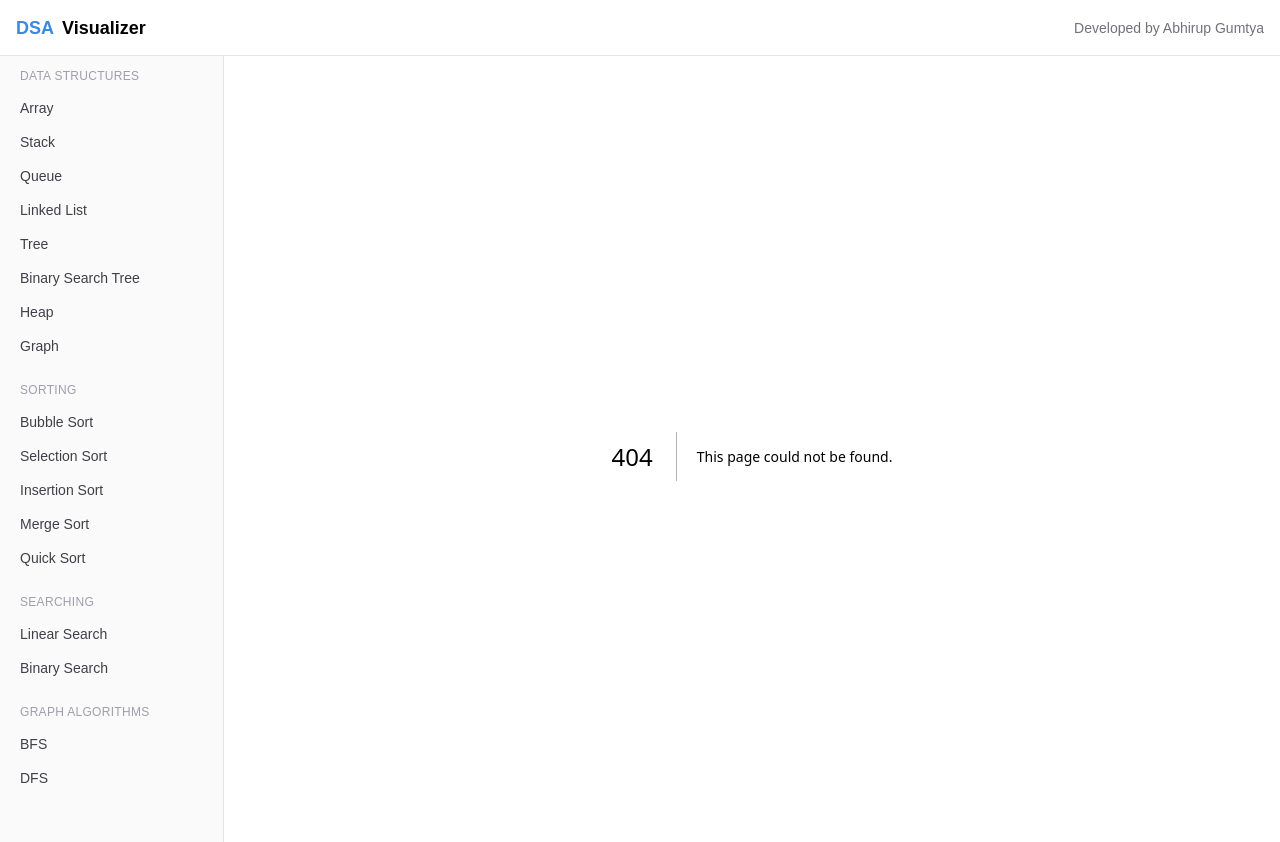
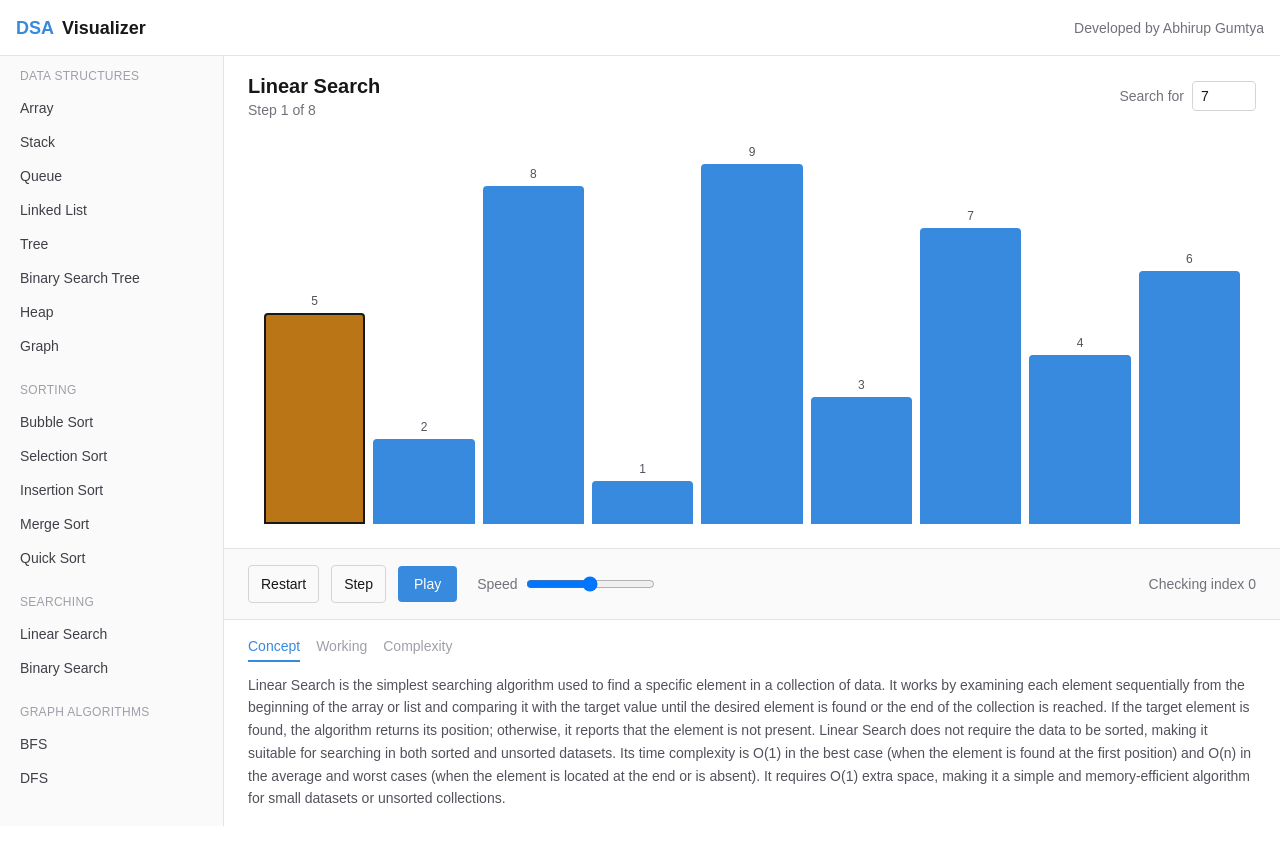
Before and after one commit to Abhirup2728/dsa-visualizer, a Next.js app: page /algorithms/searching/linear-search in a window 1280 px wide. Before the commit this address had no page. Shown: the top 842 px of the page. Built offline with nearby package versions, Linux system fonts and the light colour scheme.

Commit message:
Add Linear Search visualizer with SearchStep type and SearchBar component

```diff
--- /dev/null
+++ b/app/algorithms/searching/linear-search/page.tsx
@@ -0,0 +1,131 @@
+"use client";
+
+import { useState, useMemo, useEffect, useRef } from "react";
+import SearchBar from "@/components/visualizer/SearchBar";
+import { linearSearchWithSteps } from "@/lib/algorithms/linearSearch";
+import LearningPanel from "@/components/learning/LearningPanel";
+import { linearSearchContent } from "@/content/topics";
+
+const ARRAY = [5, 2, 8, 1, 9, 3, 7, 4, 6];
+
+export default function LinearSearchPage() {
+  const [target, setTarget] = useState(7);
+  const [currentStepIndex, setCurrentStepIndex] = useState(0);
+  const [isPlaying, setIsPlaying] = useState(false);
+  const [speed, setSpeed] = useState(3);
+
+  const steps = useMemo(
+    () => linearSearchWithSteps(ARRAY, target),
+    [target]
+  );
+
+  const currentStep = steps[currentStepIndex];
+  const maxValue = Math.max(...ARRAY);
+
+  const intervalRef = useRef<ReturnType<typeof setInterval> | null>(null);
+
+  useEffect(() => {
+    if (isPlaying) {
+      const delay = 600 - speed * 100;
+      intervalRef.current = setInterval(() => {
+        setCurrentStepIndex((prev) => {
+          if (prev >= steps.length - 1) {
+            setIsPlaying(false);
+            return prev;
+          }
+          return prev + 1;
+        });
+      }, delay);
+    }
+    return () => {
+      if (intervalRef.current) clearInterval(intervalRef.current);
+    };
+  }, [isPlaying, speed, steps.length]);
+
+  function handlePlayPause() {
+    if (currentStepIndex >= steps.length - 1) setCurrentStepIndex(0);
+    setIsPlaying((prev) => !prev);
+  }
+
+  function handleStepForward() {
+    setIsPlaying(false);
+    setCurrentStepIndex((prev) => Math.min(prev + 1, steps.length - 1));
+  }
+
+  function handleRestart() {
+    setIsPlaying(false);
+    setCurrentStepIndex(0);
+  }
+
+  function handleTargetChange(newTarget: number) {
+    setTarget(newTarget);
+    setCurrentStepIndex(0);
+    setIsPlaying(false);
+  }
+
+  return (
+    <div className="flex flex-col h-full">
+      <div className="px-6 pt-4 flex items-center justify-between">
+        <div>
+          <h1 className="text-xl font-semibold">Linear Search</h1>
+          <p className="text-sm text-zinc-500">
+            Step {currentStepIndex + 1} of {steps.length}
+          </p>
+        </div>
+        <div className="flex items-center gap-2">
+          <label className="text-sm text-zinc-500">Search for</label>
+          <input
+            type="number"
+            value={target}
+            onChange={(e) => handleTargetChange(Number(e.target.value))}
+            className="w-16 border border-zinc-300 rounded px-2 py-1 text-sm"
+          />
+        </div>
+      </div>
+
+      <div className="flex-1 flex items-end justify-center gap-2 px-10 py-6">
+        {currentStep.array.map((value, index) => (
+          <SearchBar
+            key={index}
+            value={value}
+            maxValue={maxValue}
+            isCurrent={currentStep.currentIndex === index}
+            isFound={currentStep.foundIndex === index}
+            isEliminated={currentStep.eliminatedIndices.includes(index)}
+          />
+        ))}
+      </div>
+
+      <div className="flex items-center gap-3 px-6 py-4 border-t border-zinc-200 bg-zinc-50">
+        <button onClick={handleRestart} className="px-3 py-2 rounded border border-zinc-300 text-sm hover:bg-zinc-100">
+          Restart
+        </button>
+        <button onClick={handleStepForward} className="px-3 py-2 rounded border border-zinc-300 text-sm hover:bg-zinc-100">
+          Step
+        </button>
+        <button onClick={handlePlayPause} className="px-4 py-2 rounded bg-viz-default text-white text-sm font-medium hover:opacity-90">
+          {isPlaying ? "Pause" : "Play"}
+        </button>
+        <div className="flex items-center gap-2 ml-2">
+          <span className="text-sm text-zinc-500">Speed</span>
+          <input
+            type="range"
+            min={1}
+            max={5}
+            value={speed}
+            onChange={(e) => setSpeed(Number(e.target.value))}
+          />
+        </div>
+        <span className="text-sm text-zinc-500 ml-auto">
+          {currentStep.foundIndex !== null
+            ? `Found at index ${currentStep.foundIndex}`
+            : currentStep.currentIndex !== null
+            ? `Checking index ${currentStep.currentIndex}`
+            : "Not found"}
+        </span>
+      </div>
+
+      <LearningPanel content={linearSearchContent} />
+    </div>
+  );
+}
--- /dev/null
+++ b/components/visualizer/SearchBar.tsx
@@ -0,0 +1,34 @@
+type SearchBarProps = {
+  value: number;
+  maxValue: number;
+  isCurrent: boolean;
+  isFound: boolean;
+  isEliminated: boolean;
+};
+
+export default function SearchBar({
+  value,
+  maxValue,
+  isCurrent,
+  isFound,
+  isEliminated,
+}: SearchBarProps) {
+  const heightPercent = (value / maxValue) * 100;
+
+  let colorClass = "bg-viz-default";
+  if (isFound) colorClass = "bg-viz-success";
+  else if (isCurrent) colorClass = "bg-viz-active";
+  else if (isEliminated) colorClass = "bg-viz-structural opacity-40";
+
+  return (
+    <div className="flex flex-col items-center justify-end h-full flex-1">
+      <span className="text-xs text-zinc-600 mb-1">{value}</span>
+      <div
+        className={`w-full rounded-t transition-all duration-300 ${colorClass} ${
+          isCurrent ? "border-2 border-zinc-900" : ""
+        }`}
+        style={{ height: `${heightPercent}%` }}
+      />
+    </div>
+  );
+}
--- a/content/topics.ts
+++ b/content/topics.ts
@@ -88,3 +88,20 @@ export const quickSortContent: LearningContent = {
     space: "O(log n)",
   },
 };
+export const linearSearchContent: LearningContent = {
+  concept:
+    "Linear Search is the simplest searching algorithm used to find a specific element in a collection of data. It works by examining each element sequentially from the beginning of the array or list and comparing it with the target value until the desired element is found or the end of the collection is reached. If the target element is found, the algorithm returns its position; otherwise, it reports that the element is not present. Linear Search does not require the data to be sorted, making it suitable for searching in both sorted and unsorted datasets. Its time complexity is O(1) in the best case (when the element is found at the first position) and O(n) in the average and worst cases (when the element is located at the end or is absent). It requires O(1) extra space, making it a simple and memory-efficient algorithm for small datasets or unsorted collections.",
+  working: [
+    "Start at the first element of the array.",
+    "Compare the current element to the target value.",
+    "If they match, the search is complete and the index is returned.",
+    "If they do not match, move to the next element and repeat.",
+    "If the end of the array is reached with no match, the target is not present.",
+  ],
+  complexity: {
+    best: "O(1)",
+    average: "O(n)",
+    worst: "O(n)",
+    space: "O(1)",
+  },
+};
--- /dev/null
+++ b/lib/algorithms/linearSearch.ts
@@ -0,0 +1,39 @@
+import { SearchStep } from "@/types/search";
+
+export function linearSearchWithSteps(
+  input: number[],
+  target: number
+): SearchStep[] {
+  const steps: SearchStep[] = [];
+  const eliminatedIndices: number[] = [];
+
+  for (let i = 0; i < input.length; i++) {
+    steps.push({
+      array: [...input],
+      currentIndex: i,
+      foundIndex: null,
+      eliminatedIndices: [...eliminatedIndices],
+    });
+
+    if (input[i] === target) {
+      steps.push({
+        array: [...input],
+        currentIndex: null,
+        foundIndex: i,
+        eliminatedIndices: [...eliminatedIndices],
+      });
+      return steps;
+    }
+
+    eliminatedIndices.push(i);
+  }
+
+  steps.push({
+    array: [...input],
+    currentIndex: null,
+    foundIndex: null,
+    eliminatedIndices: [...eliminatedIndices],
+  });
+
+  return steps;
+}
--- /dev/null
+++ b/types/search.ts
@@ -0,0 +1,6 @@
+export type SearchStep = {
+  array: number[];
+  currentIndex: number | null;
+  foundIndex: number | null;
+  eliminatedIndices: number[];
+};
```
